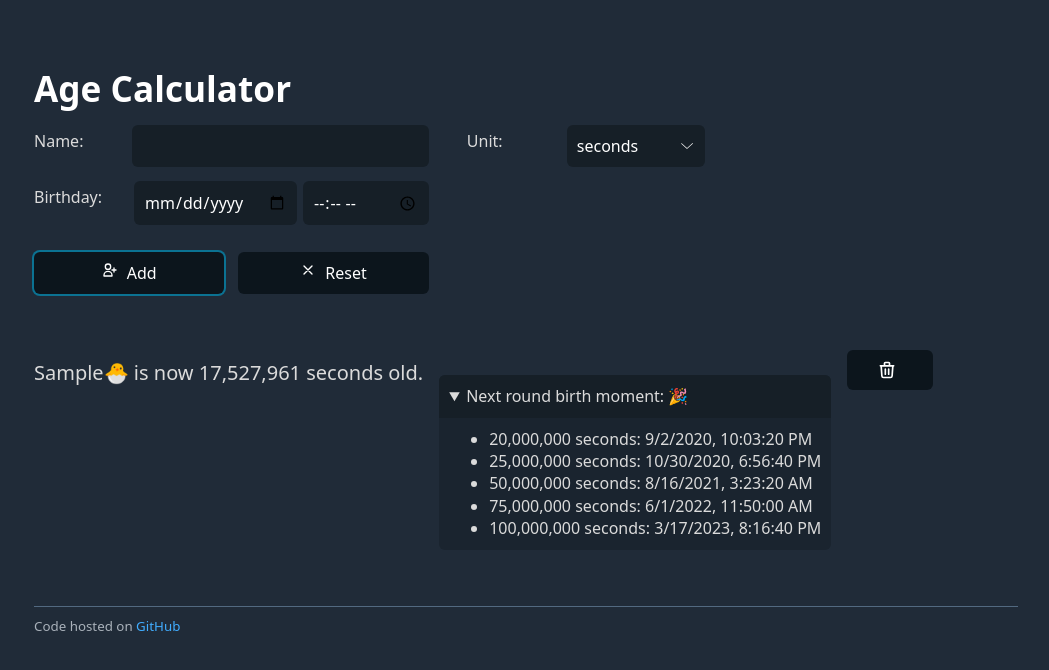
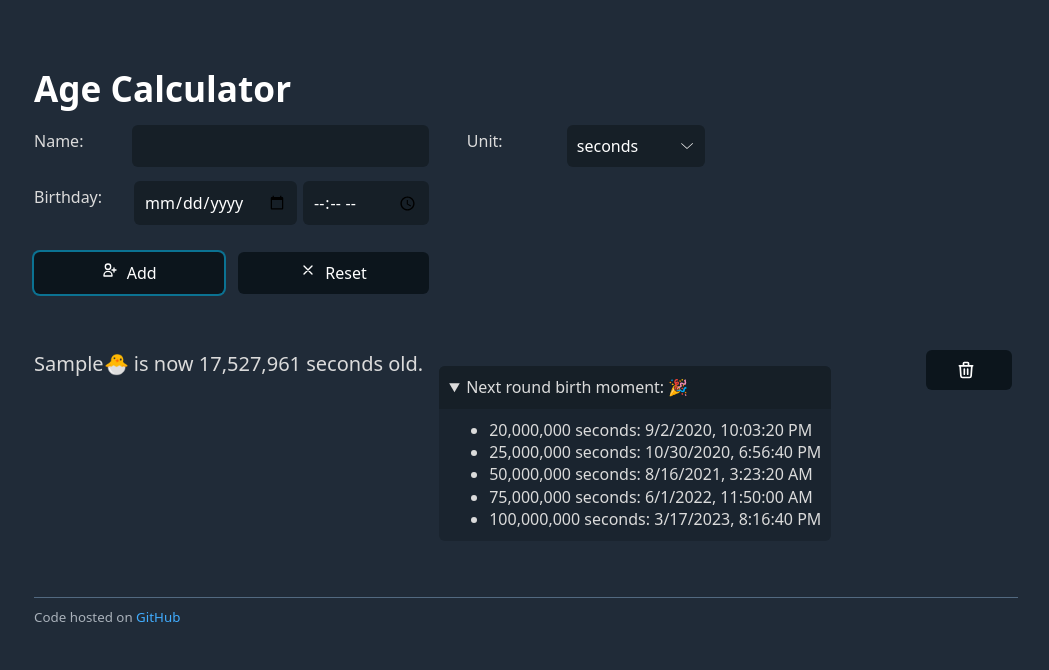
Before and after one commit to dmstern/age-calculator, a React (Create React App) app: page / in a window 1280 px wide. Both pictures are taken after typing "Sample", "2020-01-15", "10:30" into the empty fields and a click on the button "Add". Shown: the top 670 px of the page, without its empty margins (114-1163 px from the left). Built offline with nearby package versions, Linux system fonts and the light colour scheme.

Commit message:
Place button.remove right

```diff
--- a/src/styles.css
+++ b/src/styles.css
@@ -61,6 +61,7 @@ input[type="text"],
 
 button.remove {
   margin-left: 1rem;
+  float: right;
 }
 
 .formFooter {
```
